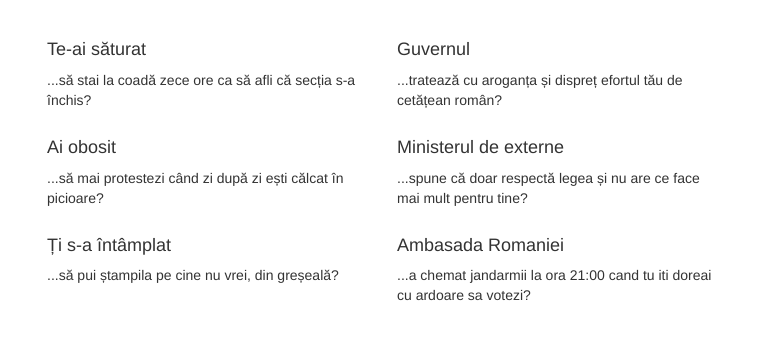
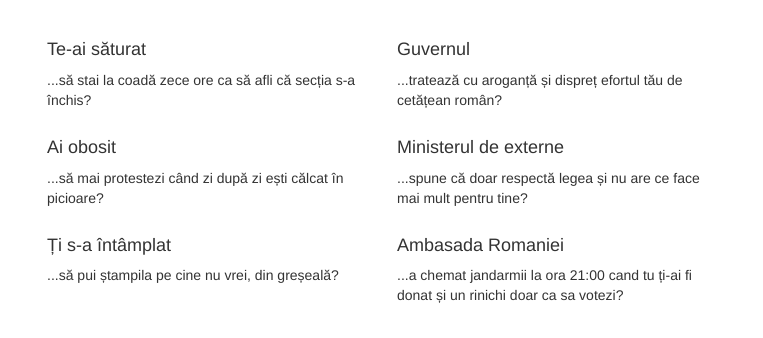
Before and after one commit to lazcatluc/contezi, a plain HTML site: page www/index.html in a window 1280 px wide. Shown: the part 462-800 px from the top of the page, without its empty margins (258-1021 px from the left). Drawn offline with Linux system fonts and the light colour scheme.

Commit message:
text change

```diff
--- a/www/index.html
+++ b/www/index.html
@@ -57,13 +57,13 @@
 
         <div class="col-lg-6">
           <h4>Guvernul</h4>
-          <p>...tratează cu aroganța și dispreț efortul tău de cetățean român?<br/></p>
+          <p>...tratează cu aroganță și dispreț efortul tău de cetățean român?<br/></p>
 
           <h4>Ministerul de externe</h4>
           <p>...spune că doar respectă legea și nu are ce face mai mult pentru tine?<br/></p>
 
           <h4>Ambasada Romaniei</h4>
-          <p>...a chemat jandarmii la ora 21:00 cand tu iti doreai cu ardoare sa votezi?</p>
+          <p>...a chemat jandarmii la ora 21:00 cand tu ți-ai fi donat și un rinichi doar ca sa votezi?</p>
         </div>
       </div>
 
```
